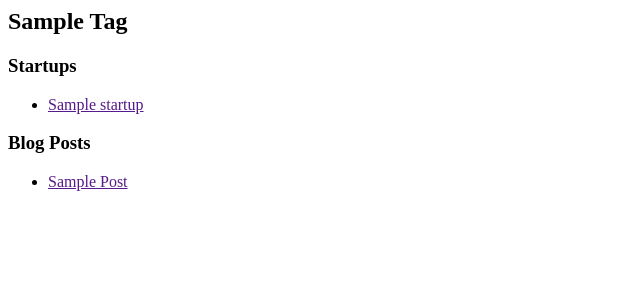
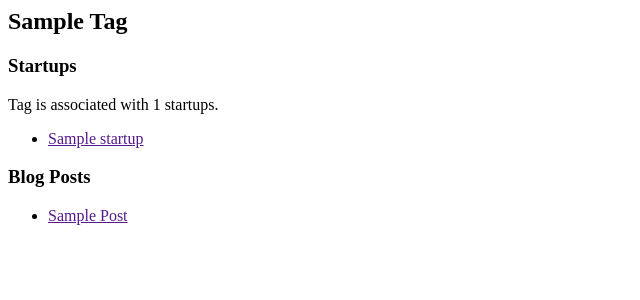
Before and after one commit to gurnitha/2024-dj-andrew-pinkham, a Django app: template organizer/templates/organizer/tag_detail.html in a window 1280 px wide. Shown: the top 300 px of the page, without its empty margins (0-640 px from the left). Run offline with Django 5.2, Linux system fonts and the light colour scheme; the template is opened without the code that fills it: values that come from a table or form of the project are taken from there, others are empty; tables that the repository leaves empty hold one stand-in row (values such as "Sample post").

Commit message:
4.5.11 Ch04: Use length filter in Tag detail template.

```diff
--- a/organizer/templates/organizer/tag_detail.html
+++ b/organizer/templates/organizer/tag_detail.html
@@ -5,6 +5,11 @@
 {% if tag.startup_set.all %}
     <section>
         <h3>Startups</h3>
+        <p>
+            Tag is associated with
+            {{ tag.startup_set.all|length }}
+            startups.
+        </p>
         <ul>
             {% for startup in tag.startup_set.all %}
                 <li><a href="">
```
Also changed, not shown: README.md.
